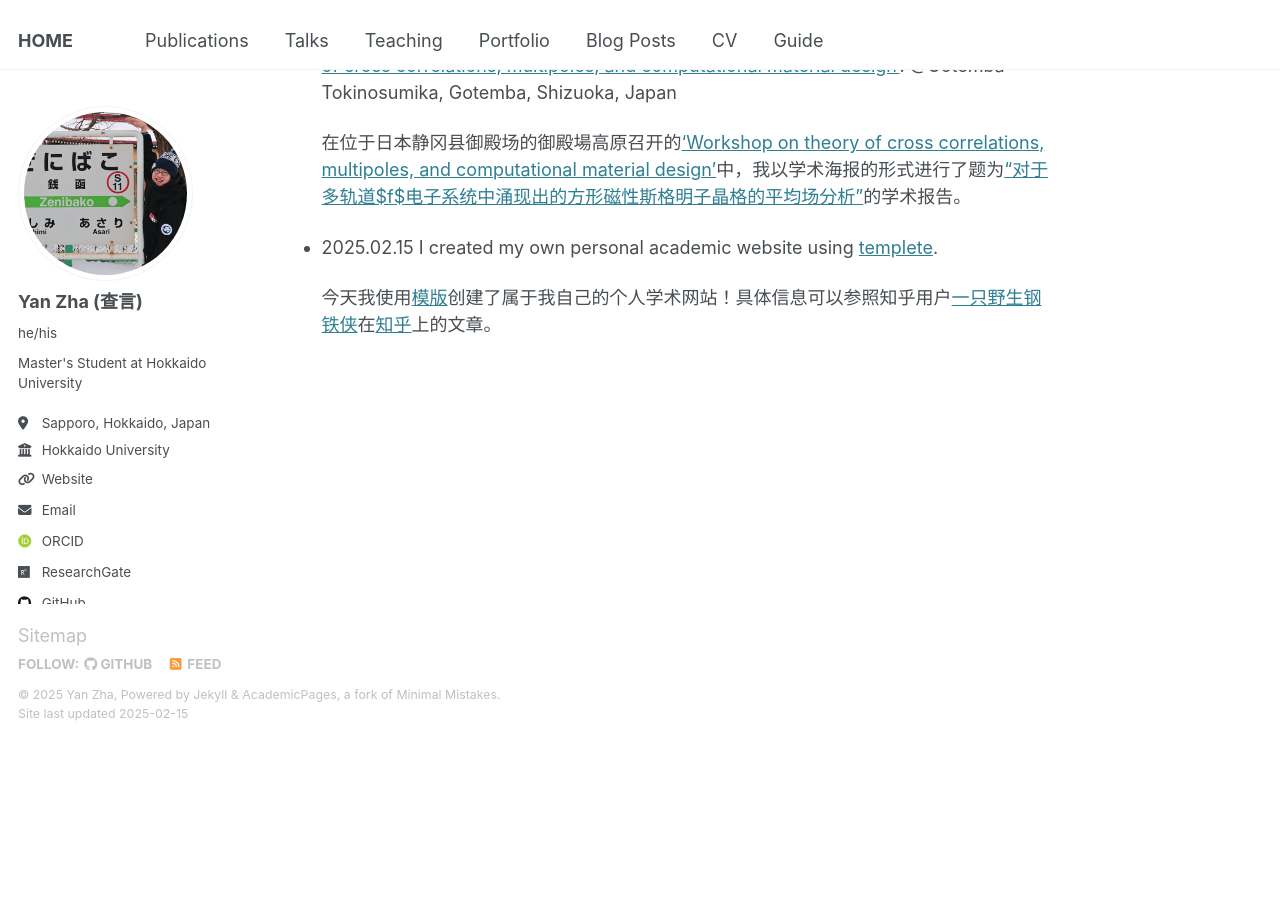
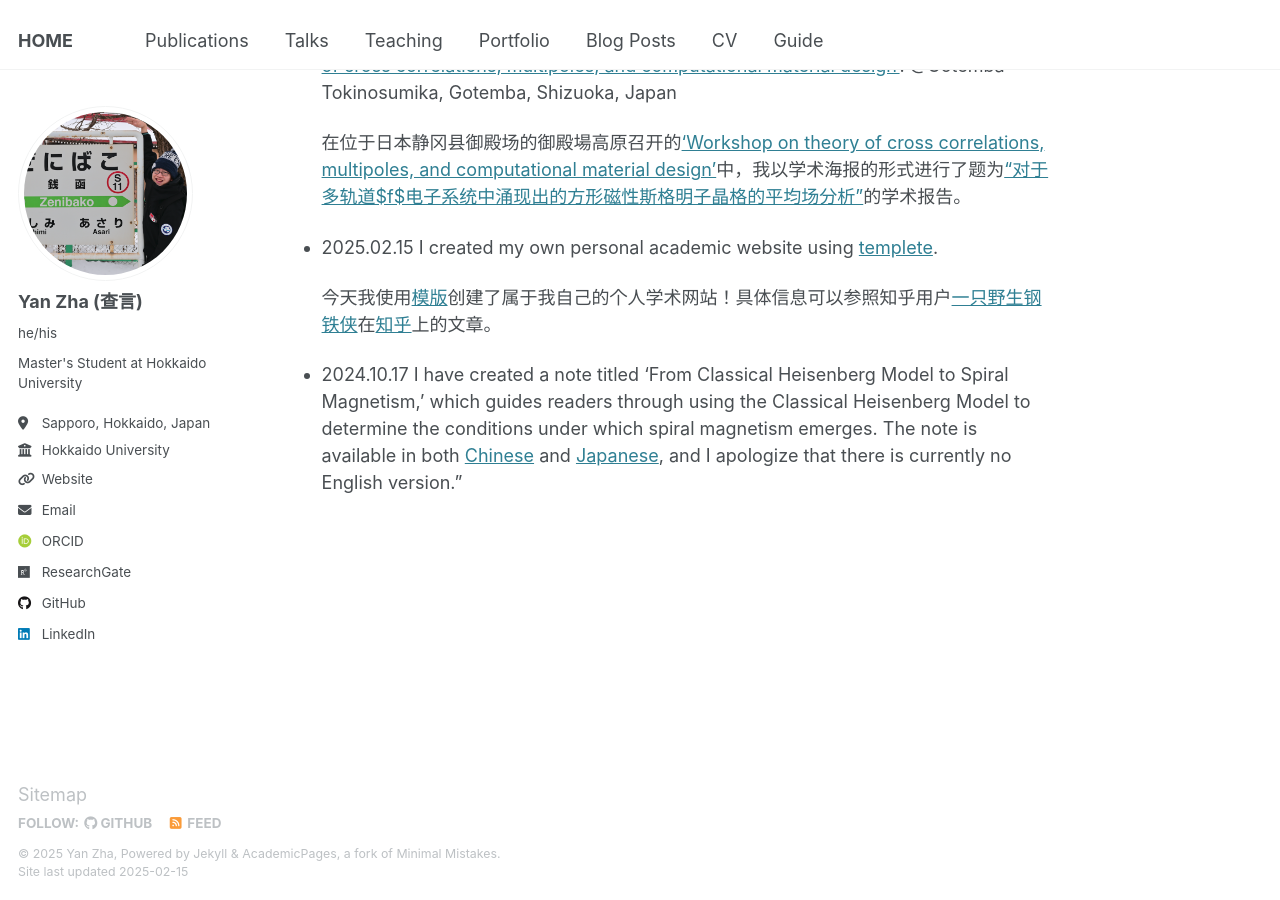
Before and after one commit to yzhacn/yzhacn.github.io, a Jekyll site: the page built from _pages/about.md, in a window 1280 px wide and 900 px high, scrolled down 600 px. Built offline with Jekyll 4.4.1, drawn with Linux system fonts in a browser that asks for light colours; some web fonts are replaced; before the commit the page ends 1341 px from its top, so only the background shows below that.

Commit message:
Update about.md

```diff
--- a/_pages/about.md
+++ b/_pages/about.md
@@ -29,3 +29,5 @@
 * 2025.02.15 I created my own personal academic website using [templete](https://github.com/academicpages/academicpages.github.io).
 
   今天我使用[模版](https://github.com/academicpages/academicpages.github.io)创建了属于我自己的个人学术网站！具体信息可以参照知乎用户[一只野生钢铁侠](https://www.zhihu.com/people/91-53-41-34)在[知乎](https://zhuanlan.zhihu.com/p/711554540)上的文章。
+
+* 2024.10.17 I have created a note titled ‘From Classical Heisenberg Model to Spiral Magnetism,’ which guides readers through using the Classical Heisenberg Model to determine the conditions under which spiral magnetism emerges. The note is available in both [Chinese](https://yzhacn.github.io/files/20241017_spiral.pdf) and [Japanese](https://yzhacn.github.io/files/20241017_spiral_ja.pdf), and I apologize that there is currently no English version.”
```
